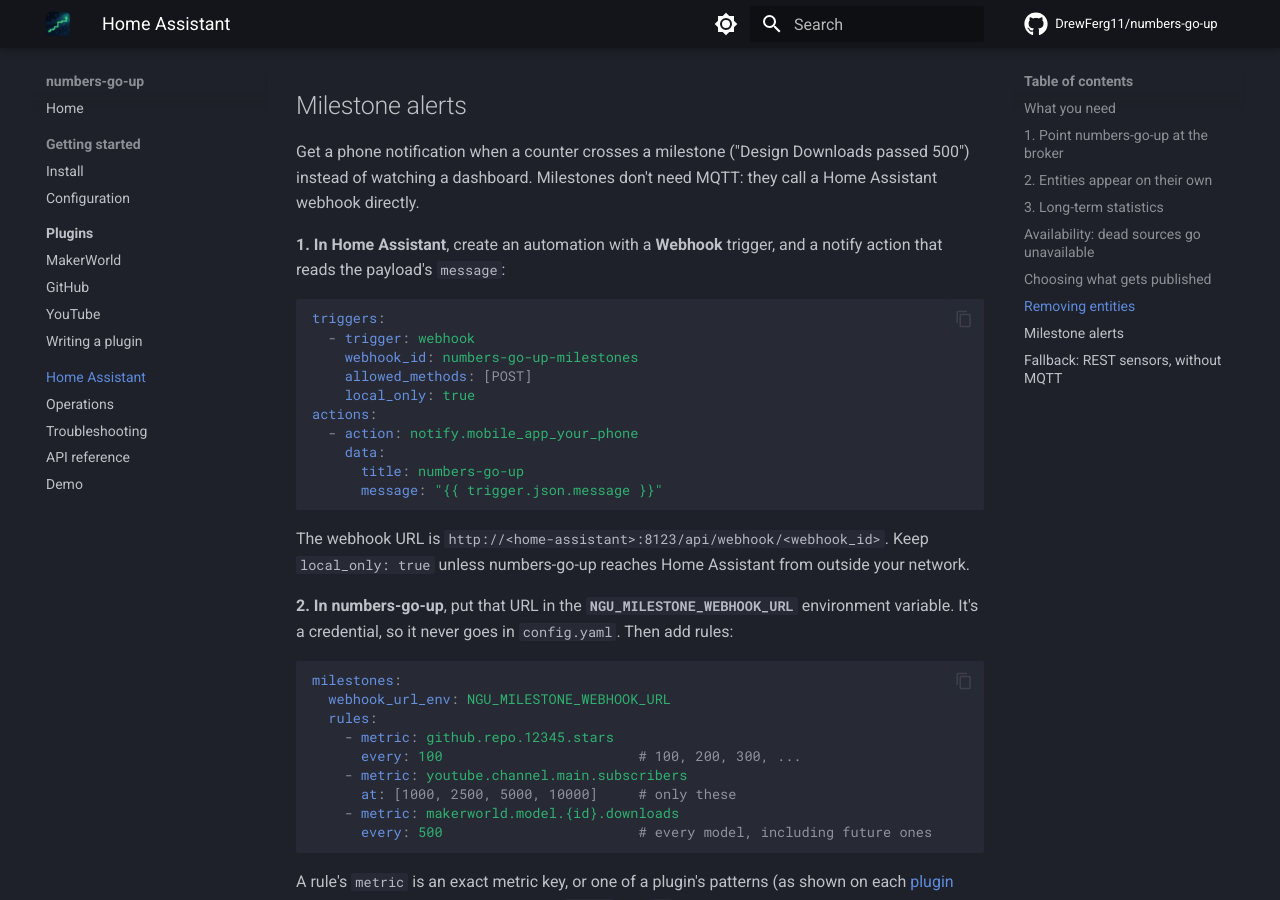
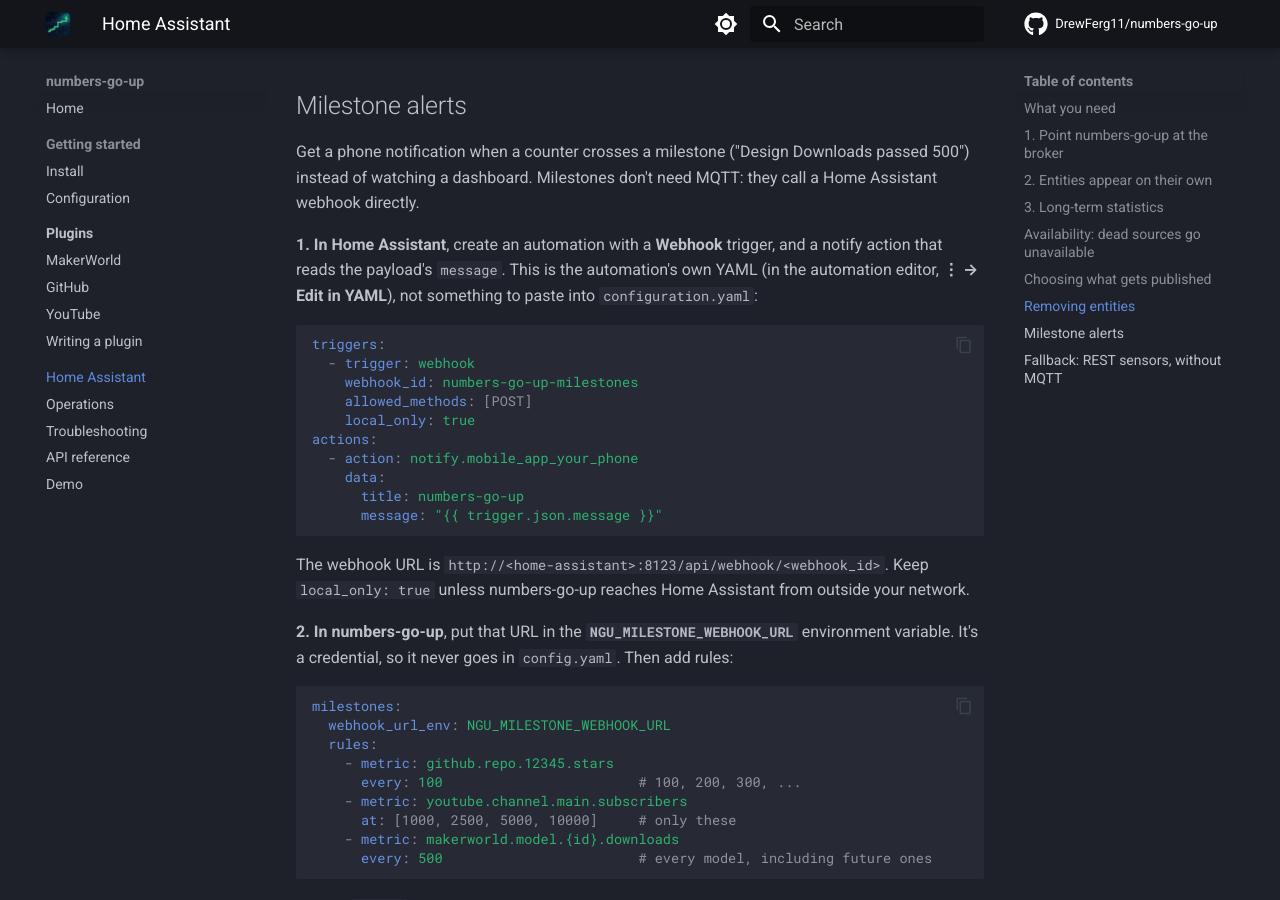
Before and after one commit to DrewFerg11/numbers-go-up, an MkDocs documentation site: the page built from docs/home-assistant/index.md, in a window 1280 px wide and 900 px high, scrolled down 3238 px. Built offline with MkDocs 1.6.1 and Material for MkDocs 9.7.7, drawn with Linux system fonts in a browser that asks for light colours; comment, search, counter and statistics services are not loaded.

Commit message:
docs: say where the milestone automation YAML goes
Label the webhook example as the automation's own YAML (Edit in YAML),
not configuration.yaml, so it can't be confused with the REST-sensor
configuration.yaml block further down the page.

Co-Authored-By: Claude Opus 5.5 <noreply@anthropic.com>
Claude-Session: https://claude.ai/code/session_014GoiML3XkJtEQ4KuoGzqkC

````diff
--- a/docs/home-assistant/index.md
+++ b/docs/home-assistant/index.md
@@ -130,7 +130,9 @@ Downloads passed 500") instead of watching a dashboard. Milestones don't
 need MQTT: they call a Home Assistant webhook directly.
 
 **1. In Home Assistant**, create an automation with a **Webhook** trigger,
-and a notify action that reads the payload's `message`:
+and a notify action that reads the payload's `message`. This is the
+automation's own YAML (in the automation editor, **⋮ → Edit in YAML**), not
+something to paste into `configuration.yaml`:
 
 ```yaml
 triggers:
````
